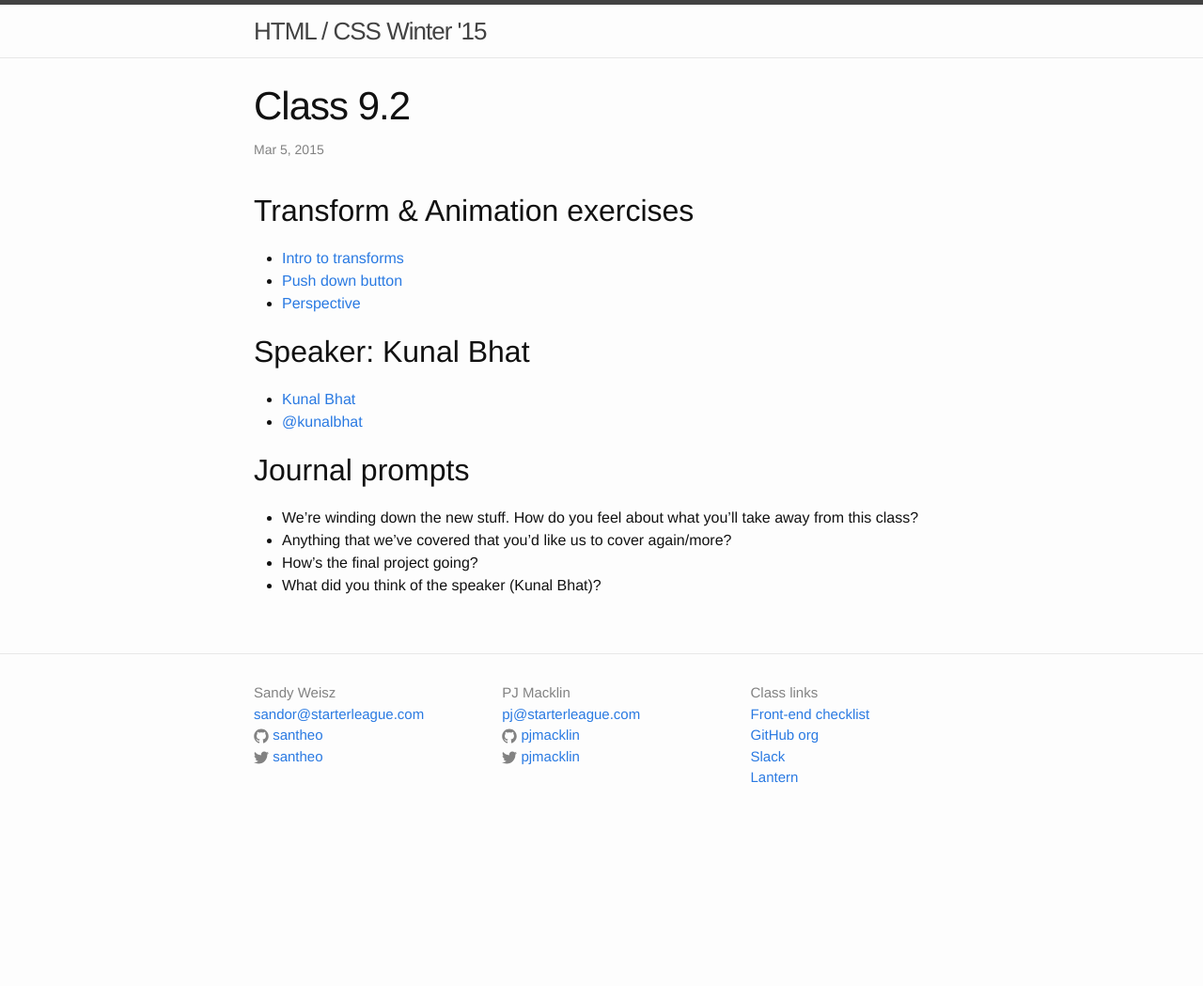
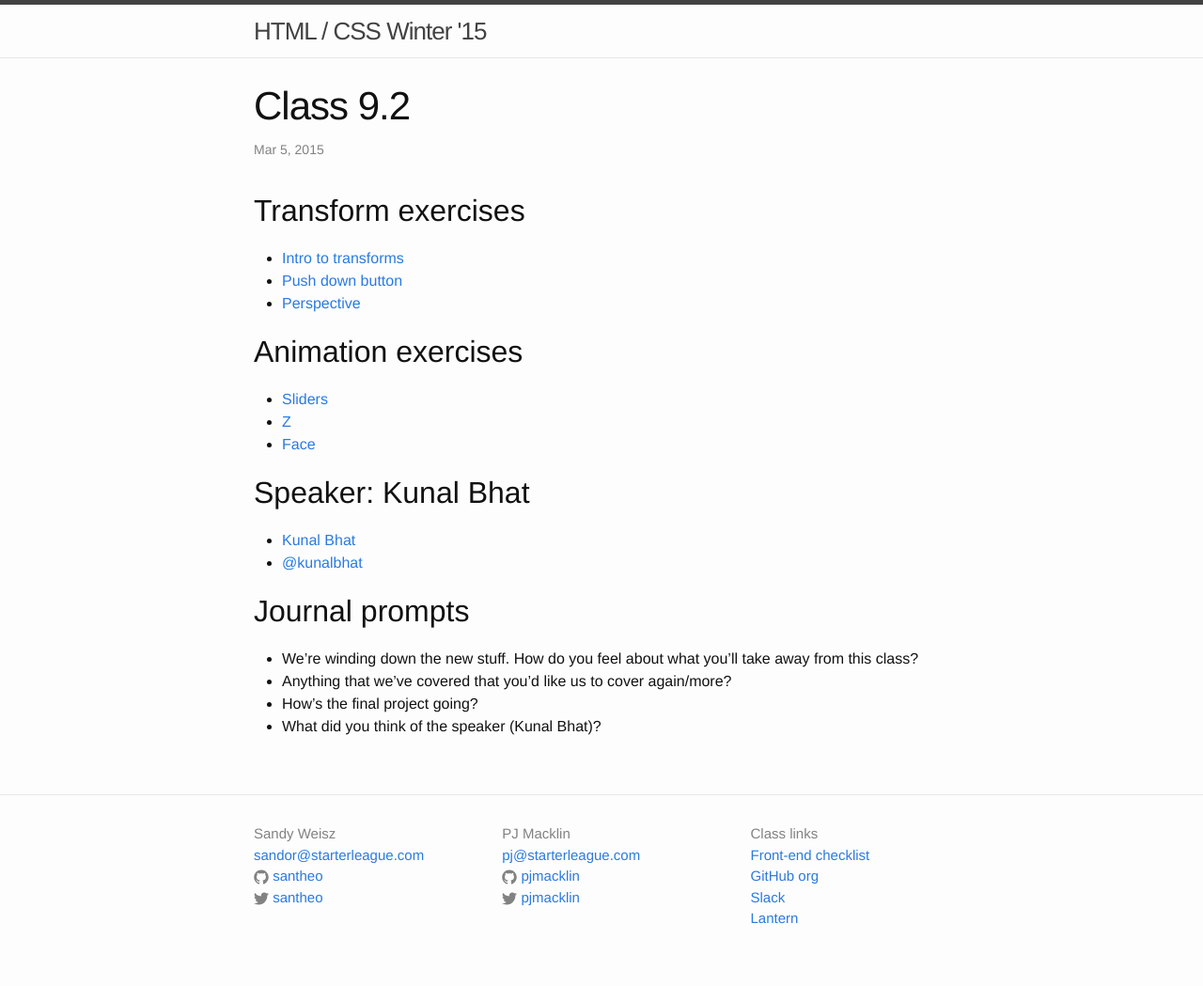
Before and after one commit to tsl-html-css/tsl-html-css.github.io, a Jekyll site: the page built from _posts/2015-03-05-9.2.md, in a window 1280 px wide. Shown: the whole page at 94% size. Built offline with Jekyll 4.4.1, drawn with Linux system fonts in a browser that asks for light colours; before the commit the page ends 900 px from its top, so only the background shows below that.

Commit message:
Animations.

```diff
--- a/_posts/2015-03-05-9.2.md
+++ b/_posts/2015-03-05-9.2.md
@@ -5,11 +5,17 @@ date:   2015-03-05 00:00:00
 categories: class
 ---
 
-## Transform & Animation exercises
+## Transform exercises
 
 * [Intro to transforms](http://jsbin.com/pepehi/1/edit?html,css,output)
 * [Push down button](http://jsbin.com/puxiyo/1/edit?html,css,output)
 * [Perspective](http://jsbin.com/fezama/1/edit?html,css,output)
+
+## Animation exercises
+
+* [Sliders](http://jsbin.com/zekeni/1/edit?html,css,output)
+* [Z](http://jsbin.com/dowado/1/edit?html,css,output)
+* [Face](http://jsbin.com/tuyovu/1/edit?html,css,output)
 
 ## Speaker: Kunal Bhat
 
```
